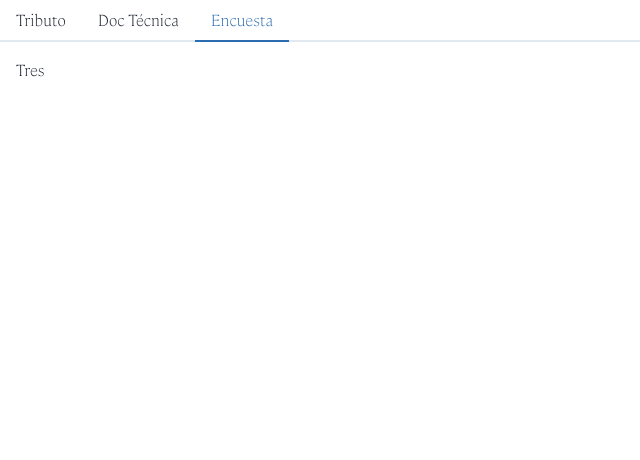
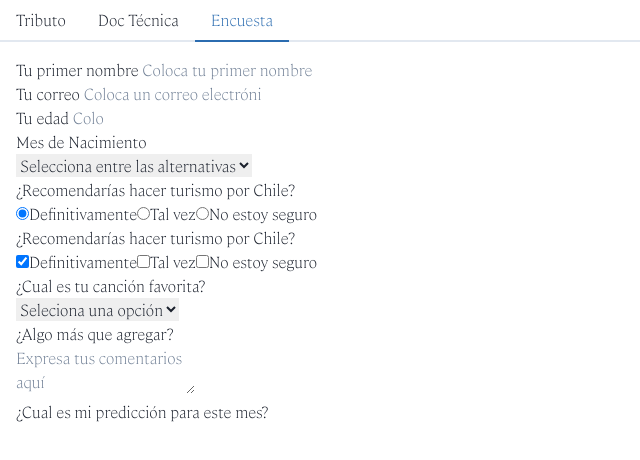
Before and after one commit to gnietto/static, a React (Vite) app: page / in a window 1280 px wide. Both pictures are taken after a click on the tab "Encuesta". Shown: the top 460 px of the page, without its empty margins (0-640 px from the left). Built offline with nearby package versions, Linux system fonts and the light colour scheme.

Commit message:
Primer boceto de app Encuesta

```diff
--- a/src/App.tsx
+++ b/src/App.tsx
@@ -1,6 +1,7 @@
 import { Box, Tabs, TabList, Tab, TabPanels, TabPanel } from '@chakra-ui/react';
 import Fvarela from './Fvarela';
 import Doctecnica from './Doctecnica';
+import Encuesta from './Encuesta.tsx';
 
 function App() {
   return (
@@ -18,7 +19,9 @@ function App() {
           <TabPanel>
             <Doctecnica />
           </TabPanel>
-          <TabPanel>Tres</TabPanel>
+          <TabPanel>
+            <Encuesta />
+          </TabPanel>
         </TabPanels>
       </Tabs>
     </Box>
--- /dev/null
+++ b/src/Encuesta.tsx
@@ -0,0 +1,137 @@
+function Encuesta() {
+  return (
+    <form id="survey-form">
+      <div>
+        <label id="name-label" htmlFor="name">
+          {' '}
+          Tu primer nombre{' '}
+        </label>
+        <input
+          type="text"
+          name="name"
+          id="name"
+          placeholder="Coloca tu primer nombre"
+          required
+        />
+      </div>
+      <div>
+        <label id="email-label" htmlFor="email">
+          Tu correo{' '}
+        </label>
+        <input
+          type="email"
+          name="email"
+          id="email"
+          placeholder="Coloca un correo electrónico que te guste"
+          required
+        />
+      </div>
+      <div>
+        <label id="number-label" htmlFor="number">
+          {' '}
+          Tu edad{' '}
+        </label>
+        <input
+          type="number"
+          name="age"
+          id="number"
+          min="10"
+          max="99"
+          placeholder="Coloca tu edad"
+        />
+      </div>
+      <div>
+        <p> Mes de Nacimiento </p>
+        <select id="dropdown" name="role" required>
+          <option disabled selected>
+            Selecciona entre las alternativas{' '}
+          </option>
+          <option value="enero">Enero</option>
+          <option value="febrero"> Febrero </option>
+          <option value="marzo"> Marzo </option>
+          <option value="abril"> Abril </option>
+          <option value="mayo"> Mayo </option>
+          <option value="junio"> Junio </option>
+          <option value="julio"> Julio </option>
+          <option value="agosto"> Agosto </option>
+          <option value="septiembre"> Septiembre </option>
+          <option value="octubre"> Octubre </option>
+          <option value="noviembre"> Noviembre </option>
+          <option value="diciembre"> Diciembre </option>
+        </select>
+      </div>
+
+      <div>
+        <p>¿Recomendarías hacer turismo por Chile?</p>
+        <label>
+          <input
+            name="user-recommend"
+            value="definitely"
+            type="radio"
+            checked
+          />
+          Definitivamente
+        </label>
+        <label>
+          <input name="user-recommend" value="maybe" type="radio" />
+          Tal vez
+        </label>
+        <label>
+          <input name="user-recommend" value="not-sure" type="radio" />
+          No estoy seguro
+        </label>
+      </div>
+
+      <div>
+        <p>¿Recomendarías hacer turismo por Chile?</p>
+        <label>
+          <input
+            name="user-recommend"
+            value="definitely"
+            type="checkbox"
+            checked
+          />
+          Definitivamente
+        </label>
+        <label>
+          <input name="user-recommend" value="maybe" type="checkbox" />
+          Tal vez
+        </label>
+        <label>
+          <input name="user-recommend" value="not-sure" type="checkbox" />
+          No estoy seguro
+        </label>
+      </div>
+
+      <div>
+        <p>¿Cual es tu canción favorita?</p>
+        <select id="most-like" name="mostLike" required>
+          <option disabled selected>
+            Seleciona una opción
+          </option>
+          <option value="challenges">Norte </option>
+          <option value="projects">Centro</option>
+          <option value="community">Sur</option>
+          <option value="openSource">Austral</option>
+        </select>
+      </div>
+
+      <div>
+        <p>¿Algo más que agregar?</p>
+        <textarea
+          id="comments"
+          name="comment"
+          placeholder="Expresa tus comentarios aquí"
+        ></textarea>
+      </div>
+
+      <div>
+        <button type="submit" id="submit">
+          ¿Cual es mi predicción para este mes?
+        </button>
+      </div>
+    </form>
+  );
+}
+
+export default Encuesta;
```
